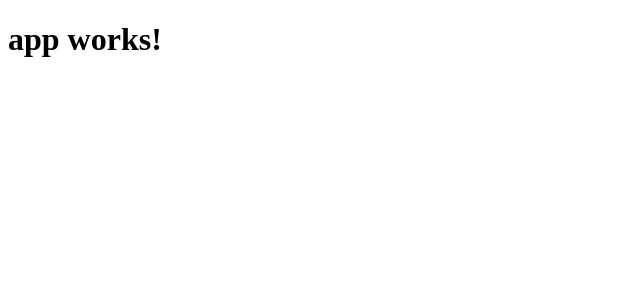
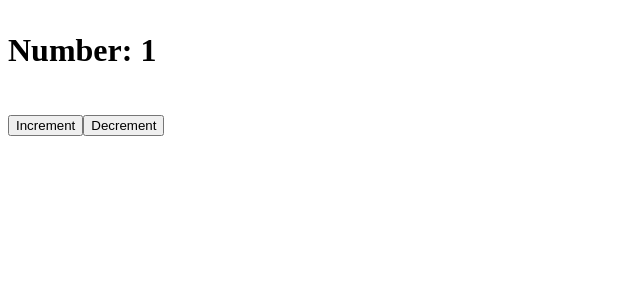
Before and after one commit to aurimas-darguzis/testing, an Angular app in the folder Angular/: page / in a window 1280 px wide. Shown: the top 300 px of the page, without its empty margins (0-640 px from the left). Built offline with nearby package versions, Linux system fonts and the light colour scheme.

Commit message:
tested counter component

```diff
--- a/Angular/src/app/app.component.html
+++ b/Angular/src/app/app.component.html
@@ -1,3 +1,3 @@
 <h1>
-  {{title}}
+  <app-counter></app-counter>
 </h1>
--- a/Angular/src/app/app.module.ts
+++ b/Angular/src/app/app.module.ts
@@ -4,10 +4,12 @@ import { FormsModule } from '@angular/forms';
 import { HttpModule } from '@angular/http';
 
 import { AppComponent } from './app.component';
+import { CounterComponent } from './counter/counter.component';
 
 @NgModule({
   declarations: [
-    AppComponent
+    AppComponent,
+    CounterComponent
   ],
   imports: [
     BrowserModule,
--- /dev/null
+++ b/Angular/src/app/counter/counter.component.html
@@ -0,0 +1,5 @@
+<div>
+  <p>Number: {{counter}}</p>
+  <button (click)="increment()" type="button">Increment</button>
+  <button (click)="decrement()" type="button">Decrement</button>
+</div>
--- /dev/null
+++ b/Angular/src/app/counter/counter.component.ts
@@ -0,0 +1,23 @@
+import { Component } from '@angular/core';
+
+@Component({
+  selector: 'app-counter',
+  templateUrl: './counter.component.html',
+  styleUrls: ['./counter.component.css']
+})
+export class CounterComponent {
+  counter: number;
+
+  constructor() {
+    this.counter = 1;
+  }
+
+  increment() {
+    this.counter++;
+  }
+
+  decrement() {
+    this.counter--;
+  }
+
+}
```
Also changed, not shown: Angular/src/app/counter/counter.component.css (added), 2 other files (tests, documents, lock files or other folders).
